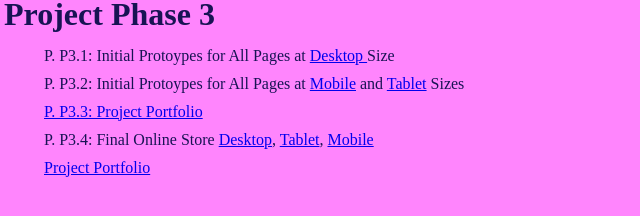
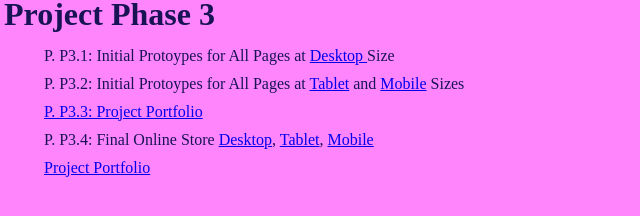
Before and after one commit to ajm286/avt415, a plain HTML site: page index.html in a window 1280 px wide. Shown: the part 1329-1545 px from the top of the page, 46-686 px from the left. Drawn offline with Linux system fonts and the light colour scheme.

Commit message:
Add files via upload

```diff
--- a/index.html
+++ b/index.html
@@ -34,7 +34,7 @@
 			<dl>
 				<dt>Project Phase 2</dt>
 			<dd><a href="https://xd.adobe.com/view/99c8a47c-2939-4386-b831-d3fae0eb8d60-cc9b/" target="_blank">P. P2.1: Brief Style Guide</a></dd>
-			<dd>P. P2.2: First Draft of Homepage at All Sizes <a href="#" target="_blank">Desktop</a>, <a href="#" target="_blank"> Tablet</a>, <a href="#" target="_blank"> Mobile</a></dd>
+			<dd>P. P2.2: First Draft of Homepage at All Sizes <a href="https://xd.adobe.com/view/2b996a8a-4f6f-4f4c-b2d0-4b12f4ede50d-7eca/" target="_blank">Desktop</a>, <a href="https://xd.adobe.com/view/9f5c6a07-44a3-47f3-827d-ed13be1329b3-ca0f/" target="_blank"> Tablet</a>, <a href="https://xd.adobe.com/view/71dfa158-57f7-4727-99f3-45d1d779bb23-248c/" target="_blank"> Mobile</a></dd>
 			<dd>P. P2.3: First draft of the inventory page at all sizes</dd>
 			<dd>P. P2.4: First draft of the product page at all sizes, and a revised homepage and inventory page</dd>
 			<dd>P. P2.5: First draft of the fourth page (all sizes) and refined homepage, inventory page, and product page</dd>
@@ -47,7 +47,7 @@
 			<dl>
 				<dt>Project Phase 3</dt>
 			<dd>P. P3.1: Initial Protoypes for All Pages at <a href="#" target="_blank">Desktop </a>Size </dd>
-			<dd>P. P3.2: Initial Protoypes for All Pages at <a href="#" target="_blank">Mobile</a> and <a href="#" target="_blank">Tablet</a> Sizes</dd>
+			<dd>P. P3.2: Initial Protoypes for All Pages at <a href="#" target="_blank">Tablet</a> and <a href="#" target="_blank">Mobile</a> Sizes</dd>
 			<dd><a href="#" target="_blank">P. P3.3: Project Portfolio</a></dd>
 			<dd>P. P3.4: Final Online Store <a href="#" target="_blank">Desktop</a>, <a href="#" target="_blank"> Tablet</a>, <a href="#" target="_blank"> Mobile</a></dd>
 			<dd><a href="#" target="_blank">Project Portfolio</a></dd>
```
Also changed, not shown: 5 other files.
